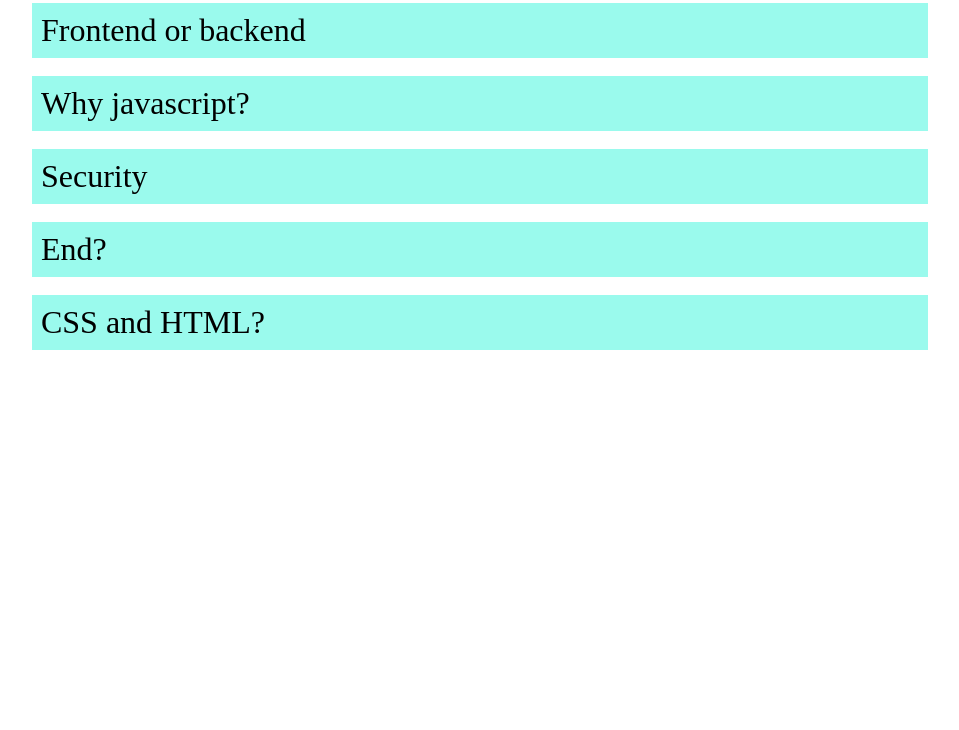
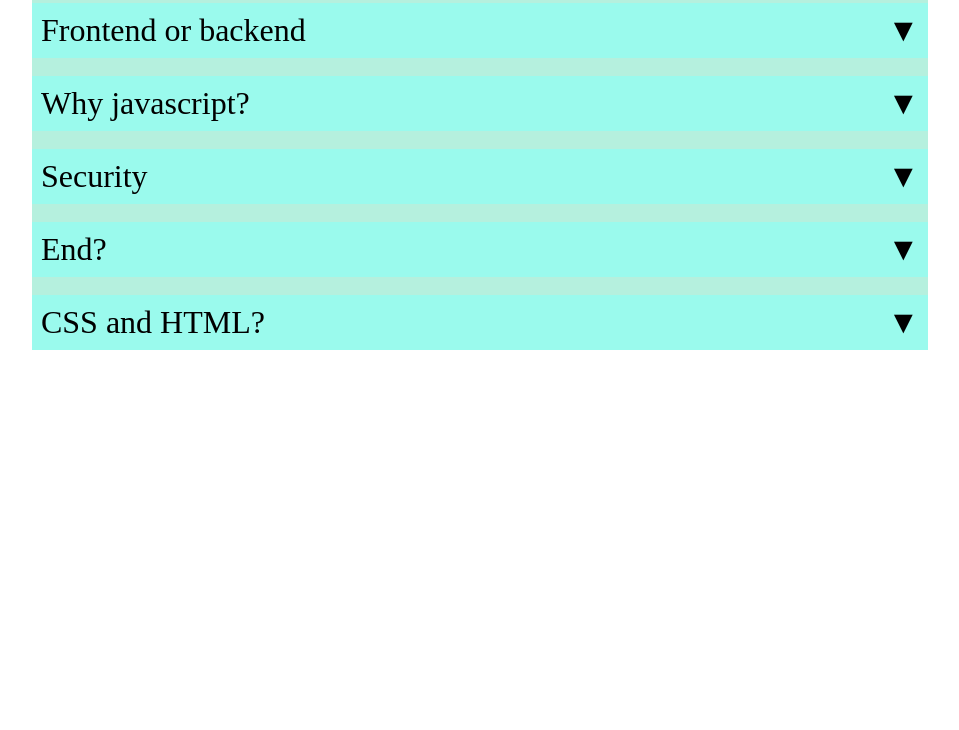
Before and after one commit to Tirvia/cssBayan, a plain HTML site: page index.html in a window 1280 px wide. Shown: the part 70-800 px from the top of the page, without its empty margins (160-1119 px from the left). Drawn offline with Linux system fonts and the light colour scheme.

Commit message:
feat: add icon  (Sun, Mar13, 2023 01:26 AM)

```diff
--- a/index.html
+++ b/index.html
@@ -13,37 +13,37 @@
     <div class="bayan">
         <div class="bayan-item">
             <input type="checkbox" class="bayan-input" name="bayan" id="bayan_1">
-            <label class="bayan-title" for="bayan_1">Frontend or backend</label>
+            <label class="bayan-title" for="bayan_1">Frontend or backend <span  class="close"> &#9660; </span> </label>
             <div class="bayan-img">
                 <img src="./images/firstMeme.png" alt="firstMeme.png">
             </div>
+        </div>
         <div class="bayan-item">
             <input type="checkbox" class="bayan-input" name="bayan" id="bayan_2">
-                <label class="bayan-title" for="bayan_2">Why javascript?</label>
+            <label class="bayan-title" for="bayan_2">Why javascript? <span  class="close"> &#9660; </span>  </label>
             <div class="bayan-img">
                 <img src="./images/secondMeme.jpg" alt="secondMeme.jpg">
             </div>
         </div>
         <div class="bayan-item">
             <input type="checkbox" class="bayan-input" name="bayan" id="bayan_3">
-                <label class="bayan-title" for="bayan_3">Security</label>
+            <label class="bayan-title" for="bayan_3">Security <span  class="close"> &#9660; </span> </label>
             <div class="bayan-img">
                 <img src="./images/thirdMeme.jpg" alt="thirdMeme.jpg">
             </div>
         </div>
         <div class="bayan-item">
             <input type="checkbox" class="bayan-input" name="bayan" id="bayan_4">
-                <label class="bayan-title" for="bayan_4">End?</label>
+            <label class="bayan-title" for="bayan_4">End? <span  class="close"> &#9660; </span> </label>
             <div class="bayan-img">
                 <img src="./images/fourthMeme.jpg" alt="fourthMeme.jpg">
             </div>
         </div>
         <div class="bayan-item">
             <input type="checkbox" class="bayan-input" name="bayan" id="bayan_5">
-                <label class="bayan-title" for="bayan_5">CSS and HTML?</label>
+            <label class="bayan-title" for="bayan_5">CSS and HTML? <span  class="close"> &#9660; </label>
             <div class="bayan-img">
                 <img src="./images/fifthMeme.jpg" alt="fifthMeme.jpg">
-                </div>
             </div>
         </div>
     </div>
--- a/style.css
+++ b/style.css
@@ -16,6 +16,7 @@ h1{
 .bayan{
     max-width: 70vw;
     margin: 0 auto;
+    background-color:  rgb(181, 240, 222);
 }
 .bayan-img{
     display: none;
@@ -28,10 +29,12 @@ img{
 }
 .bayan-title{
     font-size: 2em;
-    display: block;
+    display: flex;
+    justify-content: space-between;
     cursor: pointer;
     background-color: rgb(154, 250, 237);
     padding: 1%;
+    margin: 0%;
     transition: background .2s ease-out;
 }
 .bayan-title:hover{
@@ -44,6 +47,11 @@ img{
 .bayan-input:checked ~ .bayan-img{
     display: block;
 }
+.bayan-input:checked + .bayan-title .close{
+    transform: rotate(180deg);
+    transition: .5s ease-out;
+}
+
 .bayan-input:checked ~ .bayan-title{
     background-color: rgb(61, 148, 94);
 }
```
Lines whose indentation alone changed are shown as unchanged.
